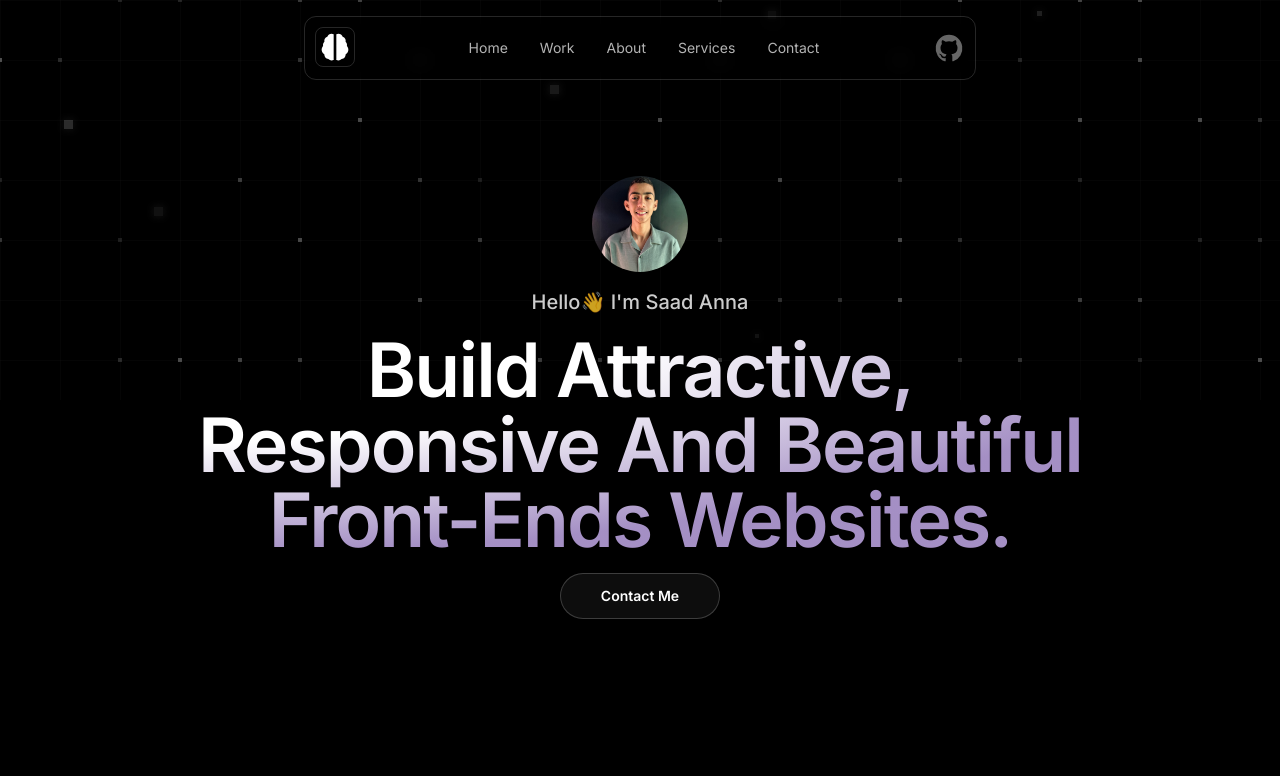
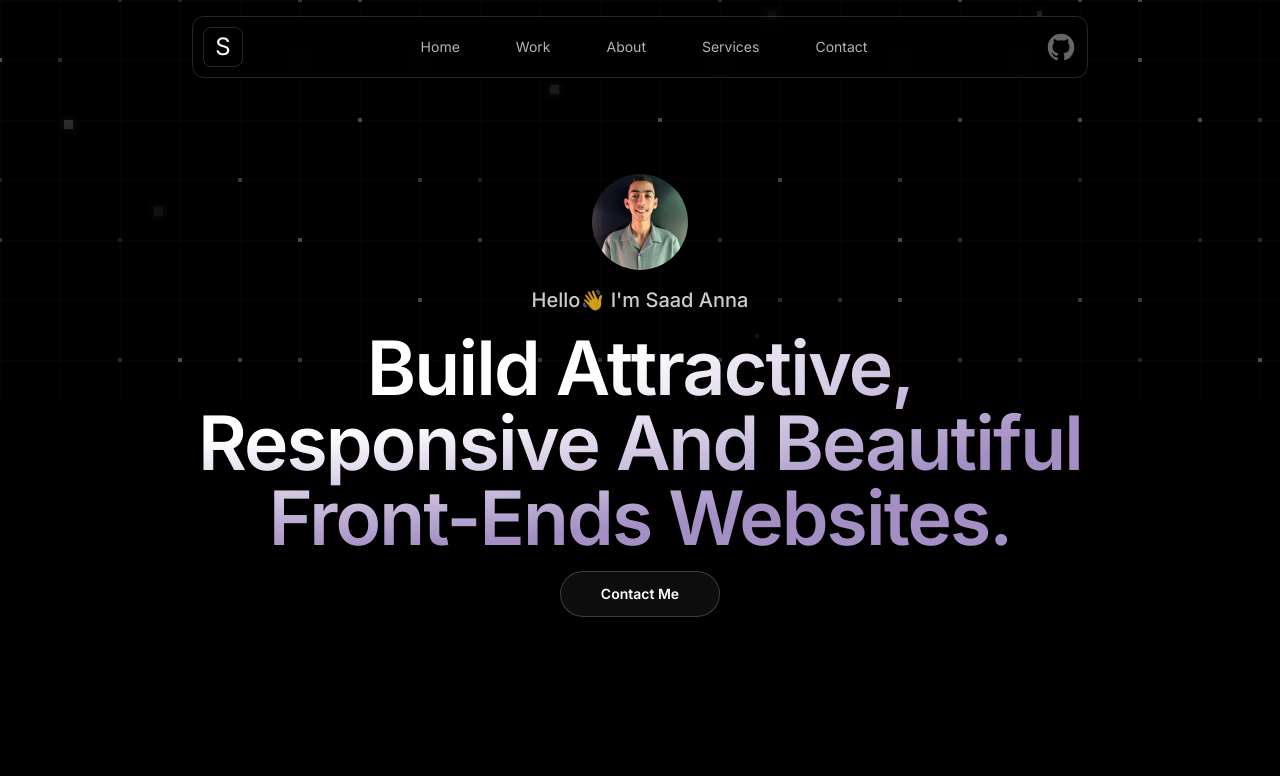
Before and after one commit to SaadAnna/Saad_Anna_Portfolio, a Next.js app: page / in a window 1280 px wide. Shown: the top 776 px of the page. Built offline with nearby package versions, Linux system fonts and the light colour scheme.

Commit message:
New edit in my navabar section in the portfolio website

```diff
--- a/src/sections/Navbar.tsx
+++ b/src/sections/Navbar.tsx
@@ -12,27 +12,19 @@ export const Navbar = () => {
     <header className="py-4 border-b border-white/15 md:border-none sticky top-0 z-10">
       <div className="absolute inset-0 rounded-3xl backdrop-blur -z-10 md:hidden"></div>
       <div className="container">
-        <div className="flex justify-between items-center md:border border-white/15 md:p-2.5 rounded-xl max-w-2xl lg:max-w-2xl mx-auto relative">
+        <div className="flex justify-between items-center md:border border-white/15 md:p-2.5 rounded-xl max-w-2xl lg:max-w-4xl mx-auto relative">
           <div className="absolute inset-0 rounded-xl backdrop-blur -z-10 hidden md:block"></div>
           <div>
             <div className="border h-10 w-10 rounded-lg inline-flex justify-center items-center border-white/15">
-              <svg
-                className="w-8 h-8 text-white dark:text-white"
-                aria-hidden="true"
-                xmlns="http://www.w3.org/2000/svg"
-                width="24"
-                height="24"
-                fill="currentColor"
-                viewBox="0 0 24 24"
-              >
-                <path d="M11 21V2.352A3.451 3.451 0 0 0 9.5 2a3.5 3.5 0 0 0-3.261 2.238A3.5 3.5 0 0 0 4.04 8.015a3.518 3.518 0 0 0-.766 1.128c-.042.1-.064.209-.1.313a3.34 3.34 0 0 0-.106.344 3.463 3.463 0 0 0 .02 1.468A4.017 4.017 0 0 0 2.3 12.5l-.015.036a3.861 3.861 0 0 0-.216.779A3.968 3.968 0 0 0 2 14c.003.24.027.48.072.716a4 4 0 0 0 .235.832c.006.014.015.027.021.041a3.85 3.85 0 0 0 .417.727c.105.146.219.285.342.415.072.076.148.146.225.216.1.091.205.179.315.26.11.081.2.14.308.2.02.013.039.028.059.04v.053a3.506 3.506 0 0 0 3.03 3.469 3.426 3.426 0 0 0 4.154.577A.972.972 0 0 1 11 21Zm10.934-7.68a3.956 3.956 0 0 0-.215-.779l-.017-.038a4.016 4.016 0 0 0-.79-1.235 3.417 3.417 0 0 0 .017-1.468 3.387 3.387 0 0 0-.1-.333c-.034-.108-.057-.22-.1-.324a3.517 3.517 0 0 0-.766-1.128 3.5 3.5 0 0 0-2.202-3.777A3.5 3.5 0 0 0 14.5 2a3.451 3.451 0 0 0-1.5.352V21a.972.972 0 0 1-.184.546 3.426 3.426 0 0 0 4.154-.577A3.506 3.506 0 0 0 20 17.5v-.049c.02-.012.039-.027.059-.04.106-.064.208-.13.308-.2s.214-.169.315-.26c.077-.07.153-.14.225-.216a4.007 4.007 0 0 0 .459-.588c.115-.176.215-.361.3-.554.006-.014.015-.027.021-.041.087-.213.156-.434.205-.659.013-.057.024-.115.035-.173.046-.237.07-.478.073-.72a3.948 3.948 0 0 0-.066-.68Z" />
-              </svg>
+            <h4 className="text-2xl">
+              S
+            </h4>
             </div>
           </div>
 
           {/* Desktop Menu */}
           <div className="hidden md:block" id="navbar">
-            <nav className="flex gap-8 text-sm ">
+            <nav className="flex gap-14 text-sm ">
               <a href="#hero" className="text-white/70 hover:text-white transition">
                 Home
               </a>
```
